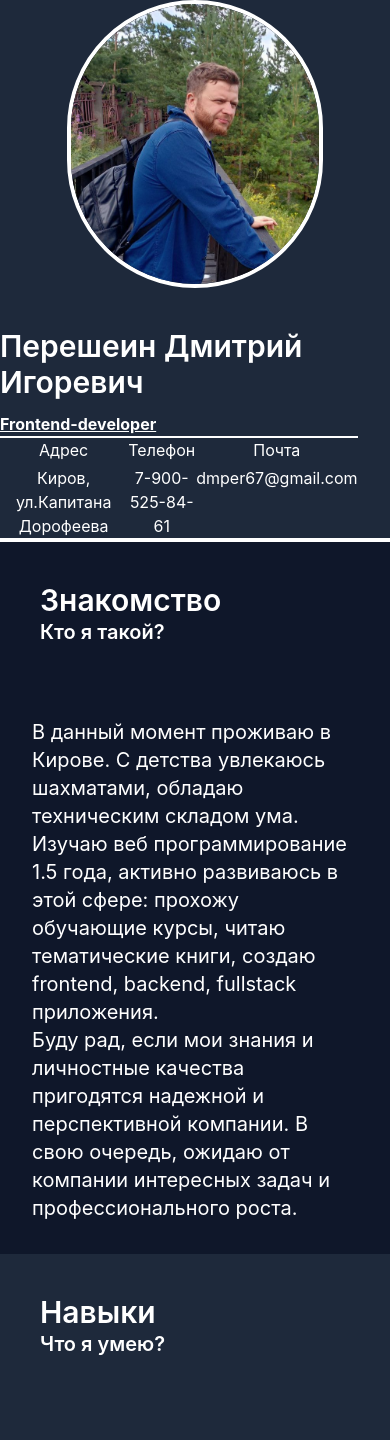
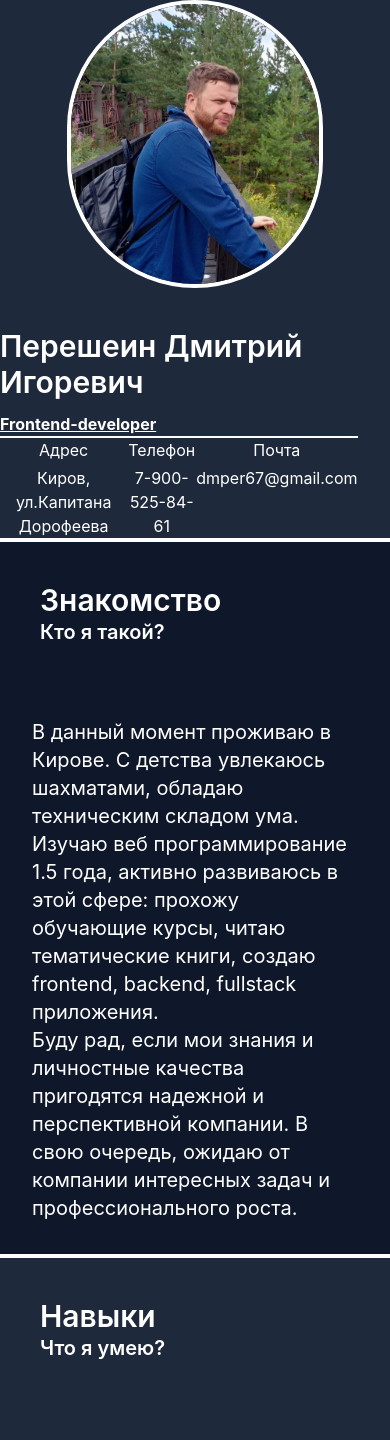
Before and after one commit to DmPe91/react-express-portfolio, a React (Create React App) app: page / in a window 390 px wide. Shown: the top 1440 px of the page. Built offline with nearby package versions, Linux system fonts and the light colour scheme.

Commit message:
fix mobile #2

```diff
--- a/src/components/Description.js
+++ b/src/components/Description.js
@@ -1,6 +1,6 @@
 function Description() {
   return (
-    <div className="bg-slate-900 md:flex flex-row md:border-b-4 border-white text-white">
+    <div className="bg-slate-900 md:flex flex-row border-b-4 border-white text-white">
       <div className="p-10">
         <h3 className="text-3xl md:text-5xl font-semibold">Знакомство</h3>
         <p className="text-xl md:text-2xl font-semibold">Кто я такой?</p>
```
